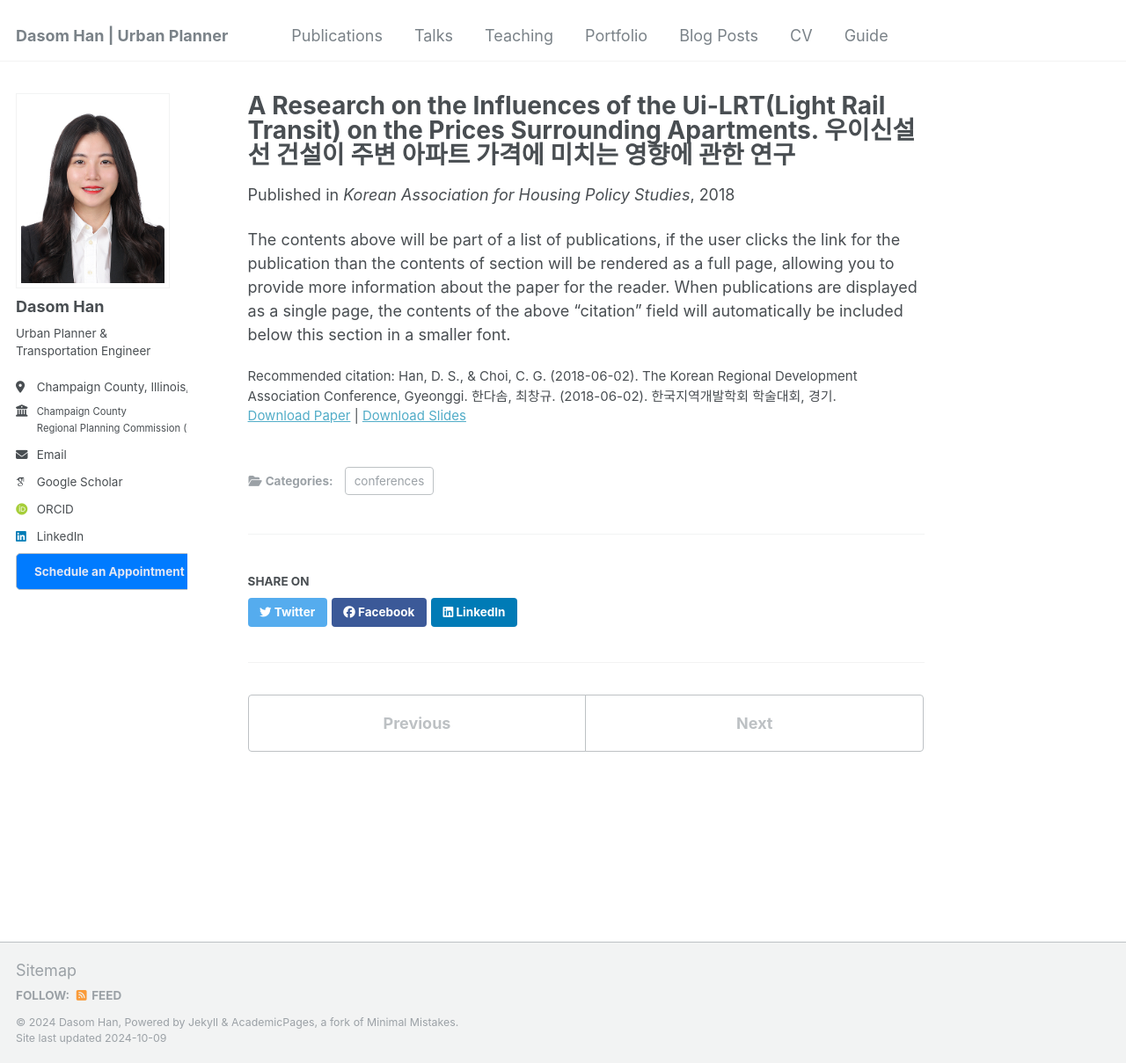
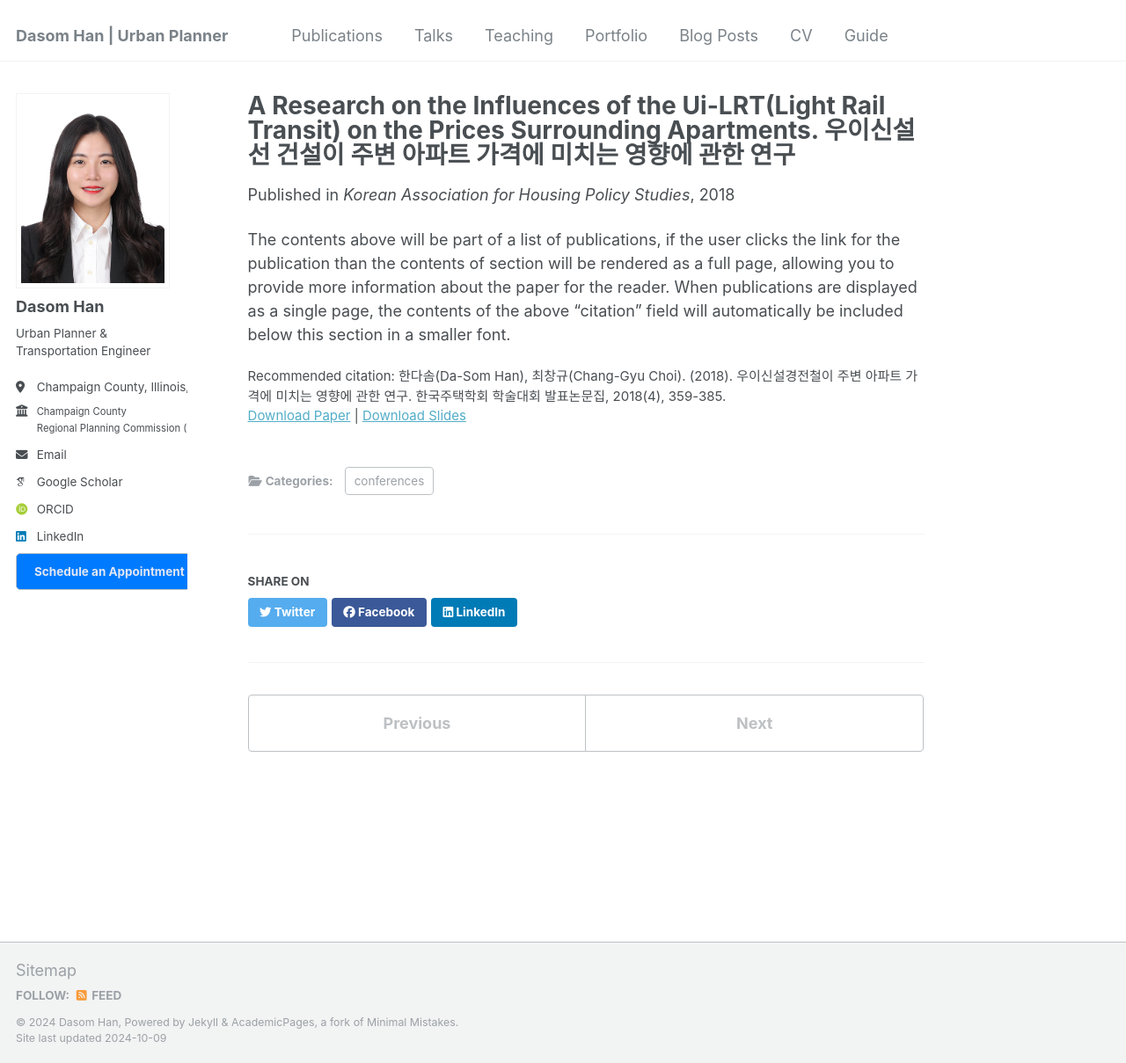
Before and after one commit to dasomh/dasomh.github.io, a Jekyll site: the page built from _publications/2018-10-01-paper-title-number-1.md, in a window 1280 px wide and 1209 px high. Shown: the whole window at 88% size. Built offline with Jekyll 4.4.1, drawn with Linux system fonts in a browser that asks for light colours; some web fonts are replaced.

Commit message:
Update 2018-10-01-paper-title-number-1.md

```diff
--- a/_publications/2018-10-01-paper-title-number-1.md
+++ b/_publications/2018-10-01-paper-title-number-1.md
@@ -8,7 +8,7 @@
 venue: 'Korean Association for Housing Policy Studies'
 slidesurl: 'http://academicpages.github.io/files/slides1.pdf'
 paperurl: 'https://scholar.kyobobook.co.kr/article/detail/4010027352972'
-citation: 'Han, D. S., & Choi, C. G. (2018-06-02). The Korean Regional Development Association Conference, Gyeonggi. 한다솜, 최창규. (2018-06-02). 한국지역개발학회 학술대회, 경기.'
+citation: '한다솜(Da-Som Han), 최창규(Chang-Gyu Choi). (2018). 우이신설경전철이 주변 아파트 가격에 미치는 영향에 관한 연구. 한국주택학회 학술대회 발표논문집, 2018(4), 359-385.'
 ---
 
 The contents above will be part of a list of publications, if the user clicks the link for the publication than the contents of section will be rendered as a full page, allowing you to provide more information about the paper for the reader. When publications are displayed as a single page, the contents of the above "citation" field will automatically be included below this section in a smaller font.
```
